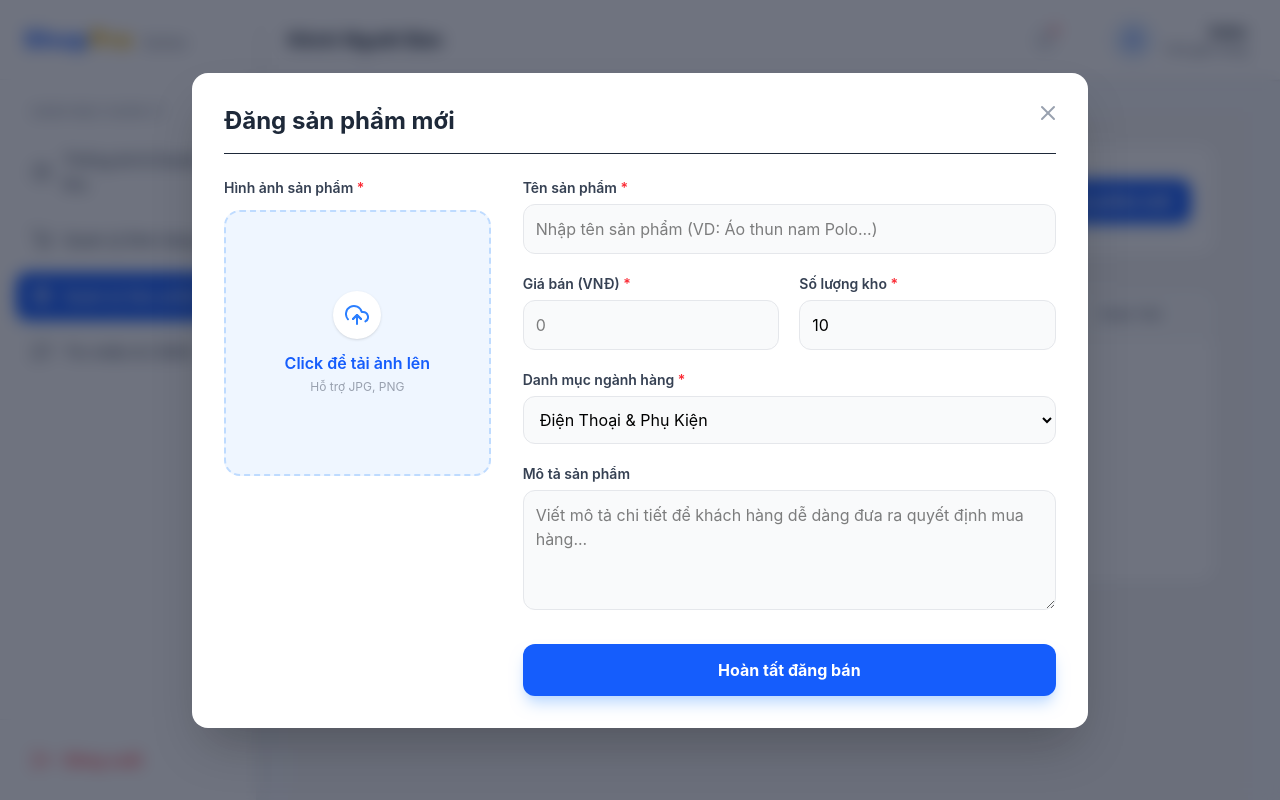
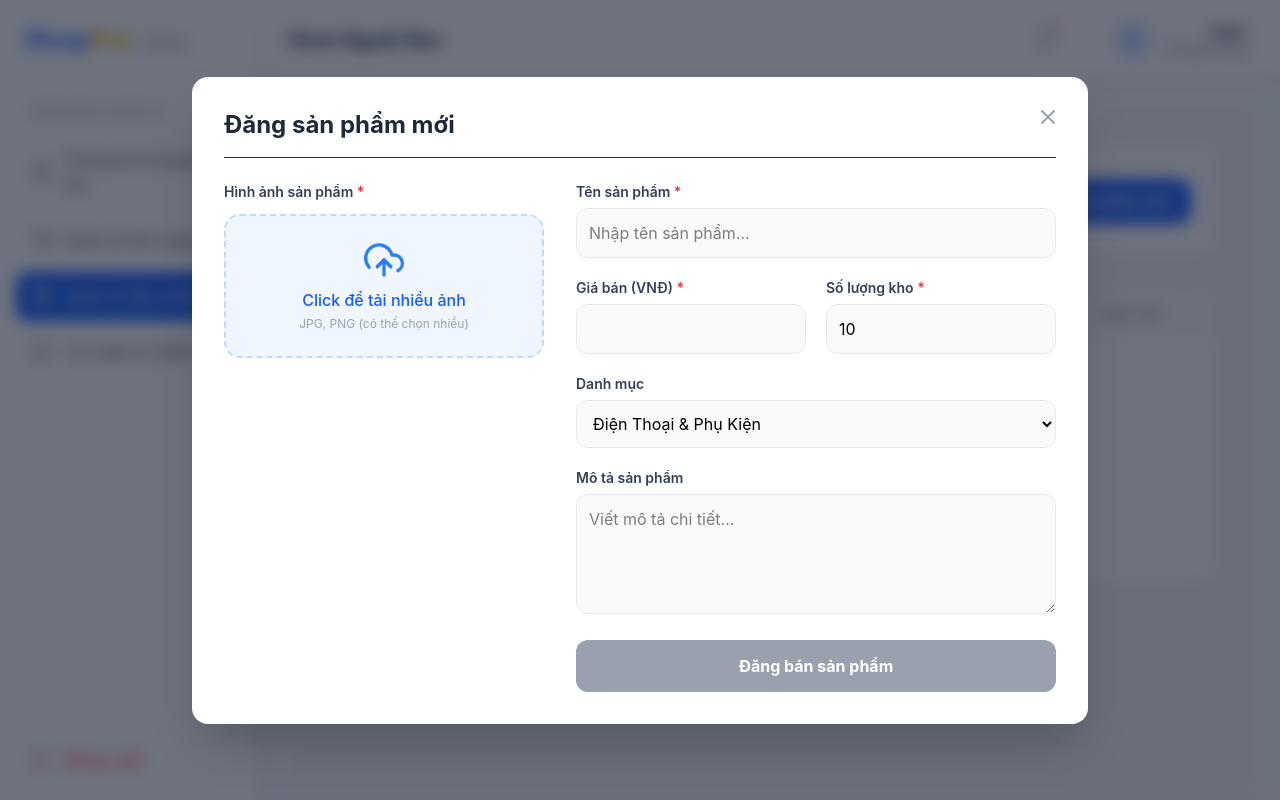
Before and after one commit to tam2342/shoppro-frontend, a React (Vite) app: page /seller/products in a window 1280 px wide. Both pictures are taken after a click on the button "Thêm sản phẩm mới". Built offline with nearby package versions, Linux system fonts and the light colour scheme.

Commit message:
cập nhật frontend thêm sửa sp

```diff
--- a/src/pages/Seller/ProductManager.jsx
+++ b/src/pages/Seller/ProductManager.jsx
@@ -1,7 +1,7 @@
 // src/pages/Seller/ProductManager.jsx
 import { useState, useEffect } from 'react';
 import axios from 'axios';
-import { FiPlus, FiEdit2, FiTrash2, FiPackage, FiX, FiUploadCloud, FiCheckCircle } from 'react-icons/fi';
+import { FiPlus, FiEdit2, FiTrash2, FiPackage, FiX, FiUploadCloud, FiCheckCircle, FiTrash } from 'react-icons/fi';
 import { useAuthStore } from '../../store/useAuthStore';
 
 const ProductManager = () => {
@@ -18,13 +18,12 @@ const ProductManager = () => {
     description: '',
     category: 'Điện Thoại & Phụ Kiện',
     countInStock: 10,
-    images: ''
+    images: []          // ← Đổi thành mảng để hỗ trợ nhiều ảnh
   });
 
   const fetchMyProducts = async () => {
     try {
       const config = { headers: { Authorization: `Bearer ${user.token}` } };
-      // Thay đổi URL API về localhost
       const { data } = await axios.get('https://shoppro-backend-k01l.onrender.com/api/products/myproducts', config);
       setProducts(data);
     } catch (error) {
@@ -36,7 +35,14 @@ const ProductManager = () => {
 
   const handleAddNew = () => {
     setEditingId(null);
-    setFormData({ name: '', price: '', description: '', category: 'Điện Thoại & Phụ Kiện', countInStock: 10, images: '' });
+    setFormData({
+      name: '',
+      price: '',
+      description: '',
+      category: 'Điện Thoại & Phụ Kiện',
+      countInStock: 10,
+      images: []
+    });
     setIsModalOpen(true);
   };
 
@@ -45,28 +51,43 @@ const ProductManager = () => {
     setFormData({
       name: product.name,
       price: product.price,
-      description: product.description,
+      description: product.description || '',
       category: product.category,
       countInStock: product.countInStock,
-      images: product.images[0] || ''
+      images: product.images || []        // ← Lấy toàn bộ mảng ảnh
     });
     setIsModalOpen(true);
   };
 
+  // Upload nhiều ảnh
   const handleImageUpload = async (e) => {
-    const file = e.target.files[0];
-    if (!file) return;
+    const files = Array.from(e.target.files);
+    if (files.length === 0) return;
 
+    setUploadingImage(true);
+    const uploadedUrls = [];
+
+    try {
+      for (let file of files) {
         const uploadData = new FormData();
         uploadData.append('image', file);
 
-    setUploadingImage(true);
-    try {
         const config = { headers: { 'Content-Type': 'multipart/form-data' } };
-      // Thay đổi URL API về localhost
-      const { data } = await axios.post('https://shoppro-backend-k01l.onrender.com/api/upload', uploadData, config);
+        const { data } = await axios.post(
+          'https://shoppro-backend-k01l.onrender.com/api/upload',
+          uploadData,
+          config
+        );
 
-      setFormData({ ...formData, images: data.imageUrl });
+        uploadedUrls.push(data.imageUrl);
+      }
+
+      // Thêm ảnh mới vào mảng hiện tại
+      setFormData(prev => ({
+        ...prev,
+        images: [...prev.images, ...uploadedUrls]
+      }));
+
     } catch (error) {
       console.error(error);
       alert('Lỗi tải ảnh lên mây. Vui lòng thử lại!');
@@ -75,27 +96,33 @@ const ProductManager = () => {
     }
   };
 
+  // Xóa một ảnh trong form
+  const removeImage = (index) => {
+    setFormData(prev => ({
+      ...prev,
+      images: prev.images.filter((_, i) => i !== index)
+    }));
+  };
+
   const handleSubmit = async (e) => {
     e.preventDefault();
-    if (!formData.images) {
+    if (formData.images.length === 0) {
       return alert("Vui lòng tải lên ít nhất 1 hình ảnh cho sản phẩm!");
     }
 
     try {
       setLoading(true);
       const config = { headers: { Authorization: `Bearer ${user.token}` } };
+
       const productData = {
         ...formData,
-  images: [formData.images],
-  brand: "Khác" // 👉 THÊM DÒNG NÀY ĐỂ BÙ ĐẮP DỮ LIỆU CÒN THIẾU CHO BACKEND
+        brand: "Khác"
       };
 
       if (editingId) {
-        // Thay đổi URL API về localhost
         await axios.put(`https://shoppro-backend-k01l.onrender.com/api/products/${editingId}`, productData, config);
         alert("🎉 Cập nhật sản phẩm thành công!");
       } else {
-        // Thay đổi URL API về localhost
         await axios.post('https://shoppro-backend-k01l.onrender.com/api/products', productData, config);
         alert("🎉 Thêm sản phẩm thành công!");
       }
@@ -113,17 +140,18 @@ const ProductManager = () => {
     if (window.confirm("Bạn có chắc chắn muốn xóa sản phẩm này khỏi cửa hàng?")) {
       try {
         const config = { headers: { Authorization: `Bearer ${user.token}` } };
-        // Thay đổi URL API về localhost
         await axios.delete(`https://shoppro-backend-k01l.onrender.com/api/products/${id}`, config);
         fetchMyProducts();
-      } catch (error) { alert("Xóa thất bại!"); }
+      } catch (error) {
+        alert("Xóa thất bại!");
+      }
     }
   };
 
   return (
     <div className="p-4 md:p-8 bg-[#f5f5f5] min-h-screen">
       <div className="max-w-[1200px] mx-auto">
-        {/* HEADER QUẢN LÝ */}
+        {/* HEADER */}
         <div className="flex flex-col md:flex-row justify-between items-start md:items-center mb-8 gap-4 bg-white p-6 rounded-2xl shadow-sm border border-gray-100">
           <div>
             <h1 className="text-2xl font-extrabold text-gray-800 flex items-center gap-3">
@@ -142,6 +170,7 @@ const ProductManager = () => {
 
         {/* BẢNG SẢN PHẨM */}
         <div className="bg-white rounded-2xl shadow-sm overflow-hidden border border-gray-100">
+          {/* ... bảng giữ nguyên như cũ ... */}
           <div className="overflow-x-auto">
             <table className="w-full text-left min-w-[800px]">
               <thead className="bg-gray-50/80 border-b border-gray-100 uppercase text-xs tracking-wider text-gray-500 font-semibold">
@@ -158,7 +187,7 @@ const ProductManager = () => {
                   <tr key={product._id} className="hover:bg-blue-50/50 transition-colors">
                     <td className="px-6 py-4 flex items-center gap-4">
                       <div className="w-14 h-14 rounded-xl border border-gray-100 overflow-hidden bg-white shrink-0 shadow-sm">
-                        <img src={product.images[0] || 'https://via.placeholder.com/50'} alt="" className="w-full h-full object-cover" />
+                        <img src={product.images?.[0] || 'https://via.placeholder.com/50'} alt="" className="w-full h-full object-cover" />
                       </div>
                       <span className="font-semibold text-gray-800 line-clamp-2 max-w-[250px]">{product.name}</span>
                     </td>
@@ -194,11 +223,16 @@ const ProductManager = () => {
         </div>
       </div>
 
-      {/* MODAL GIAO DIỆN MỚI */}
+      {/* ================= MODAL ================= */}
       {isModalOpen && (
-        <div className="fixed inset-0 bg-slate-900/60 flex items-center justify-center z-[100] p-4 backdrop-blur-sm transition-opacity">
-          <div className="bg-white rounded-2xl w-full max-w-4xl p-6 md:p-8 relative shadow-2xl animate-fade-in-up max-h-[90vh] overflow-y-auto">
-            <button onClick={() => setIsModalOpen(false)} className="absolute top-5 right-5 text-gray-400 hover:bg-gray-100 p-2 rounded-full transition"><FiX size={24}/></button>
+        <div className="fixed inset-0 bg-slate-900/60 flex items-center justify-center z-[100] p-4 backdrop-blur-sm">
+          <div className="bg-white rounded-2xl w-full max-w-4xl p-6 md:p-8 relative shadow-2xl max-h-[90vh] overflow-y-auto">
+            <button
+              onClick={() => setIsModalOpen(false)}
+              className="absolute top-5 right-5 text-gray-400 hover:bg-gray-100 p-2 rounded-full transition"
+            >
+              <FiX size={24}/>
+            </button>
 
             <h2 className="text-2xl font-bold mb-6 text-gray-800 border-b pb-4">
               {editingId ? 'Cập nhật thông tin sản phẩm' : 'Đăng sản phẩm mới'}
@@ -206,65 +240,99 @@ const ProductManager = () => {
 
             <form onSubmit={handleSubmit} className="flex flex-col md:flex-row gap-8">
 
-              {/* CỘT TRÁI: KHU VỰC TẢI ẢNH */}
-              <div className="w-full md:w-1/3 flex flex-col gap-3">
+              {/* CỘT TRÁI: KHU VỰC ẢNH */}
+              <div className="w-full md:w-2/5 flex flex-col gap-3">
                 <label className="font-semibold text-gray-700 text-sm">Hình ảnh sản phẩm <span className="text-red-500">*</span></label>
 
-                <div className="relative w-full aspect-square border-2 border-dashed border-blue-200 rounded-2xl bg-blue-50 flex flex-col items-center justify-center overflow-hidden group hover:border-blue-400 transition-colors">
-                  {formData.images ? (
-                    <>
-                      <img src={formData.images} alt="Preview" className="w-full h-full object-cover" />
-                      <div className="absolute inset-0 bg-black/40 flex items-center justify-center opacity-0 group-hover:opacity-100 transition-opacity">
-                        <label className="cursor-pointer bg-white text-gray-800 px-4 py-2 rounded-lg text-sm font-medium shadow-md hover:bg-gray-50 transition">
-                          Đổi ảnh khác
-                          <input type="file" className="hidden" accept="image/*" onChange={handleImageUpload} />
+                {/* Upload Area */}
+                <div className="border-2 border-dashed border-blue-200 rounded-2xl bg-blue-50 p-6 text-center hover:border-blue-400 transition-colors">
+                  <label className="cursor-pointer flex flex-col items-center">
+                    <FiUploadCloud size={40} className="text-blue-500 mb-2" />
+                    <span className="font-medium text-blue-600">Click để tải nhiều ảnh</span>
+                    <span className="text-xs text-gray-400 mt-1">JPG, PNG (có thể chọn nhiều)</span>
+                    <input
+                      type="file"
+                      className="hidden"
+                      accept="image/*"
+                      multiple
+                      onChange={handleImageUpload}
+                      disabled={uploadingImage}
+                    />
                   </label>
                 </div>
-                    </>
-                  ) : (
-                    <label className="cursor-pointer w-full h-full flex flex-col items-center justify-center p-4 text-center">
-                      {uploadingImage ? (
-                        <div className="flex flex-col items-center text-blue-600">
-                          <div className="w-8 h-8 border-4 border-blue-600 border-t-transparent rounded-full animate-spin mb-3"></div>
-                          <span className="font-medium">Đang tải lên...</span>
+
+                {/* Preview nhiều ảnh */}
+                {formData.images.length > 0 && (
+                  <div className="grid grid-cols-3 gap-3 mt-4">
+                    {formData.images.map((img, index) => (
+                      <div key={index} className="relative group">
+                        <img
+                          src={img}
+                          alt={`preview-${index}`}
+                          className="w-full h-24 object-cover rounded-xl border"
+                        />
+                        <button
+                          type="button"
+                          onClick={() => removeImage(index)}
+                          className="absolute top-1 right-1 bg-red-500 text-white rounded-full p-1 opacity-0 group-hover:opacity-100 transition"
+                        >
+                          <FiTrash size={14} />
+                        </button>
                       </div>
-                      ) : (
-                        <>
-                          <div className="w-12 h-12 bg-white rounded-full flex items-center justify-center text-blue-500 mb-3 shadow-sm">
-                            <FiUploadCloud size={24} />
+                    ))}
                   </div>
-                          <span className="text-blue-600 font-semibold mb-1">Click để tải ảnh lên</span>
-                          <span className="text-xs text-gray-400">Hỗ trợ JPG, PNG</span>
-                        </>
                 )}
-                      <input type="file" className="hidden" accept="image/*" onChange={handleImageUpload} disabled={uploadingImage} />
-                    </label>
-                  )}
-                </div>
-                {formData.images && <p className="text-xs text-green-600 font-medium flex items-center gap-1"><FiCheckCircle /> Đã tải ảnh thành công</p>}
+
+                {uploadingImage && <p className="text-blue-600 text-sm mt-2">Đang tải ảnh lên...</p>}
               </div>
 
-              {/* CỘT PHẢI: NHẬP THÔNG TIN */}
-              <div className="w-full md:w-2/3 space-y-5">
+              {/* CỘT PHẢI: FORM */}
+              <div className="w-full md:w-3/5 space-y-5">
+                {/* Các trường input giữ nguyên như cũ */}
                 <div>
                   <label className="block text-sm font-semibold text-gray-700 mb-1.5">Tên sản phẩm <span className="text-red-500">*</span></label>
-                  <input type="text" placeholder="Nhập tên sản phẩm (VD: Áo thun nam Polo...)" required className="w-full p-3 bg-gray-50 border border-gray-200 rounded-xl focus:bg-white focus:ring-2 focus:ring-blue-500 focus:border-transparent outline-none transition-all" value={formData.name} onChange={(e) => setFormData({...formData, name: e.target.value})} />
+                  <input
+                    type="text"
+                    placeholder="Nhập tên sản phẩm..."
+                    required
+                    className="w-full p-3 bg-gray-50 border border-gray-200 rounded-xl focus:bg-white focus:ring-2 focus:ring-blue-500 outline-none"
+                    value={formData.name}
+                    onChange={(e) => setFormData({...formData, name: e.target.value})}
+                  />
                 </div>
 
                 <div className="grid grid-cols-2 gap-5">
                   <div>
                     <label className="block text-sm font-semibold text-gray-700 mb-1.5">Giá bán (VNĐ) <span className="text-red-500">*</span></label>
-                    <input type="number" placeholder="0" required min="0" className="w-full p-3 bg-gray-50 border border-gray-200 rounded-xl focus:bg-white focus:ring-2 focus:ring-blue-500 outline-none transition-all" value={formData.price} onChange={(e) => setFormData({...formData, price: e.target.value})} />
+                    <input
+                      type="number"
+                      required
+                      min="0"
+                      className="w-full p-3 bg-gray-50 border border-gray-200 rounded-xl focus:bg-white focus:ring-2 focus:ring-blue-500 outline-none"
+                      value={formData.price}
+                      onChange={(e) => setFormData({...formData, price: e.target.value})}
+                    />
                   </div>
                   <div>
                     <label className="block text-sm font-semibold text-gray-700 mb-1.5">Số lượng kho <span className="text-red-500">*</span></label>
-                    <input type="number" placeholder="0" required min="0" className="w-full p-3 bg-gray-50 border border-gray-200 rounded-xl focus:bg-white focus:ring-2 focus:ring-blue-500 outline-none transition-all" value={formData.countInStock} onChange={(e) => setFormData({...formData, countInStock: e.target.value})} />
+                    <input
+                      type="number"
+                      required
+                      min="0"
+                      className="w-full p-3 bg-gray-50 border border-gray-200 rounded-xl focus:bg-white focus:ring-2 focus:ring-blue-500 outline-none"
+                      value={formData.countInStock}
+                      onChange={(e) => setFormData({...formData, countInStock: Number(e.target.value)})}
+                    />
                   </div>
                 </div>
 
                 <div>
-                  <label className="block text-sm font-semibold text-gray-700 mb-1.5">Danh mục ngành hàng <span className="text-red-500">*</span></label>
-                  <select className="w-full p-3 bg-gray-50 border border-gray-200 rounded-xl focus:bg-white focus:ring-2 focus:ring-blue-500 outline-none cursor-pointer transition-all" value={formData.category} onChange={(e) => setFormData({...formData, category: e.target.value})}>
+                  <label className="block text-sm font-semibold text-gray-700 mb-1.5">Danh mục</label>
+                  <select
+                    className="w-full p-3 bg-gray-50 border border-gray-200 rounded-xl focus:bg-white focus:ring-2 focus:ring-blue-500 outline-none cursor-pointer"
+                    value={formData.category}
+                    onChange={(e) => setFormData({...formData, category: e.target.value})}
+                  >
                     <option value="Điện Thoại & Phụ Kiện">Điện Thoại & Phụ Kiện</option>
                     <option value="Máy Tính & Laptop">Máy Tính & Laptop</option>
                     <option value="Thời Trang Nam">Thời Trang Nam</option>
@@ -277,16 +345,22 @@ const ProductManager = () => {
 
                 <div>
                   <label className="block text-sm font-semibold text-gray-700 mb-1.5">Mô tả sản phẩm</label>
-                  <textarea placeholder="Viết mô tả chi tiết để khách hàng dễ dàng đưa ra quyết định mua hàng..." className="w-full p-3 bg-gray-50 border border-gray-200 rounded-xl focus:bg-white focus:ring-2 focus:ring-blue-500 outline-none min-h-[120px] transition-all resize-y" value={formData.description} onChange={(e) => setFormData({...formData, description: e.target.value})} />
+                  <textarea
+                    placeholder="Viết mô tả chi tiết..."
+                    className="w-full p-3 bg-gray-50 border border-gray-200 rounded-xl focus:bg-white focus:ring-2 focus:ring-blue-500 outline-none min-h-[120px]"
+                    value={formData.description}
+                    onChange={(e) => setFormData({...formData, description: e.target.value})}
+                  />
                 </div>
 
-                <div className="pt-2">
-                  <button type="submit" disabled={loading || uploadingImage} className="w-full bg-blue-600 text-white py-3.5 rounded-xl font-bold hover:bg-blue-700 transition shadow-lg shadow-blue-200 disabled:bg-gray-400 disabled:shadow-none">
-                    {loading ? "Đang lưu dữ liệu..." : (editingId ? "Lưu lại thay đổi" : "Hoàn tất đăng bán")}
+                <button
+                  type="submit"
+                  disabled={loading || uploadingImage || formData.images.length === 0}
+                  className="w-full bg-blue-600 text-white py-3.5 rounded-xl font-bold hover:bg-blue-700 transition disabled:bg-gray-400"
+                >
+                  {loading ? "Đang lưu..." : (editingId ? "Lưu thay đổi" : "Đăng bán sản phẩm")}
                 </button>
               </div>
-              </div>
-
             </form>
           </div>
         </div>
```
Lines whose indentation alone changed are shown as unchanged.
